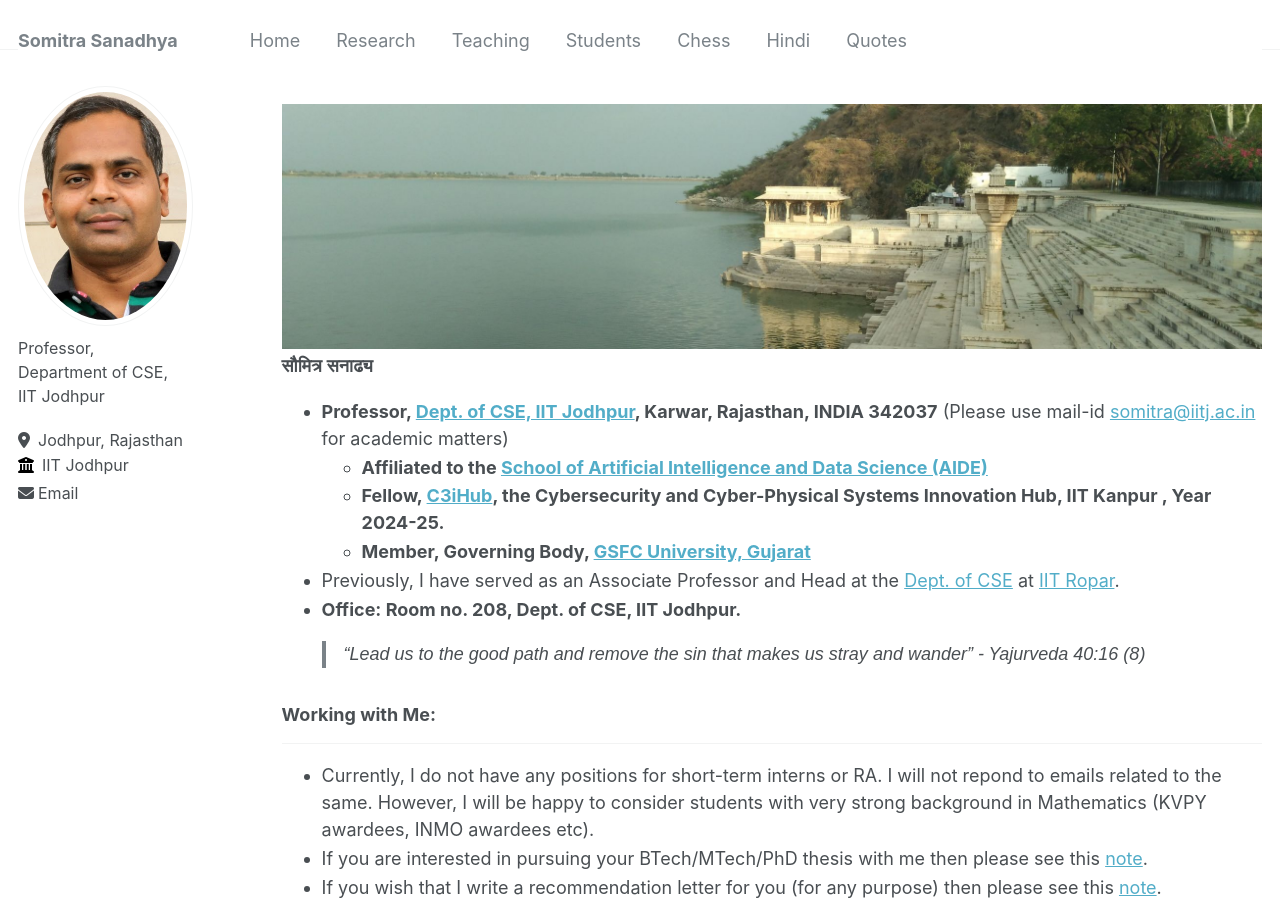
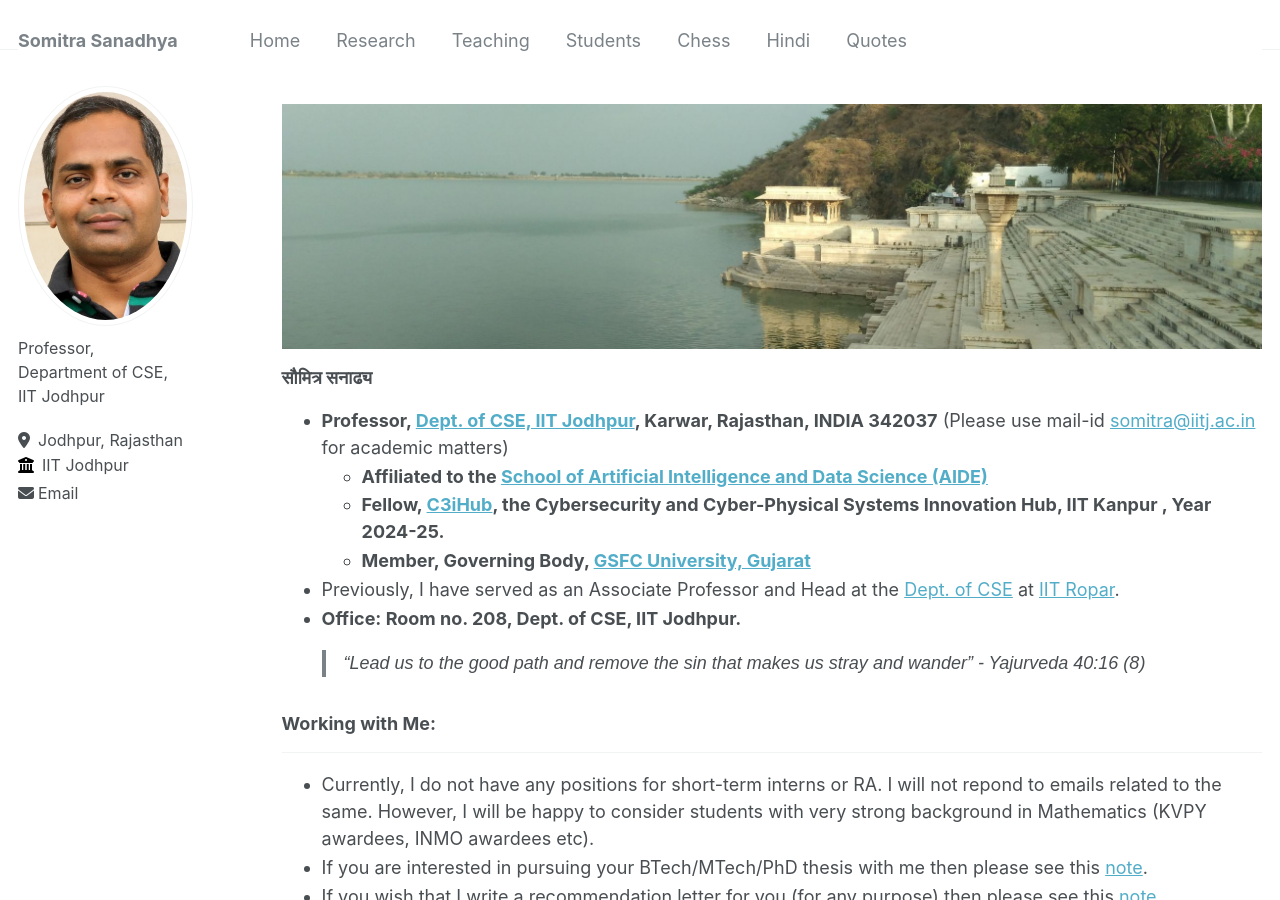
Before and after one commit to somitra-sanadhya/somitra-sanadhya.github.io, a Jekyll site: the page built from _pages/about.md, in a window 1280 px wide and 900 px high. Built offline with Jekyll 4.4.1, drawn with Linux system fonts in a browser that asks for light colours.

```diff
--- a/_pages/about.md
+++ b/_pages/about.md
@@ -8,8 +8,7 @@ redirect_from:
   - /about.html
 ---
 ![](/lake_new.jpg)
-
-**सौमित्र सनाढ्य**
+### सौमित्र सनाढ्य
   + **Professor, [Dept. of CSE, IIT Jodhpur](https://cse.iitj.ac.in/), Karwar, Rajasthan, INDIA 342037**
 	  (Please use mail-id [somitra@iitj.ac.in](mailto:somitra@iitj.ac.in) for academic matters)
     + **Affiliated to the [School of Artificial Intelligence and Data Science (AIDE)](https://aide.iitj.ac.in/)**
```
